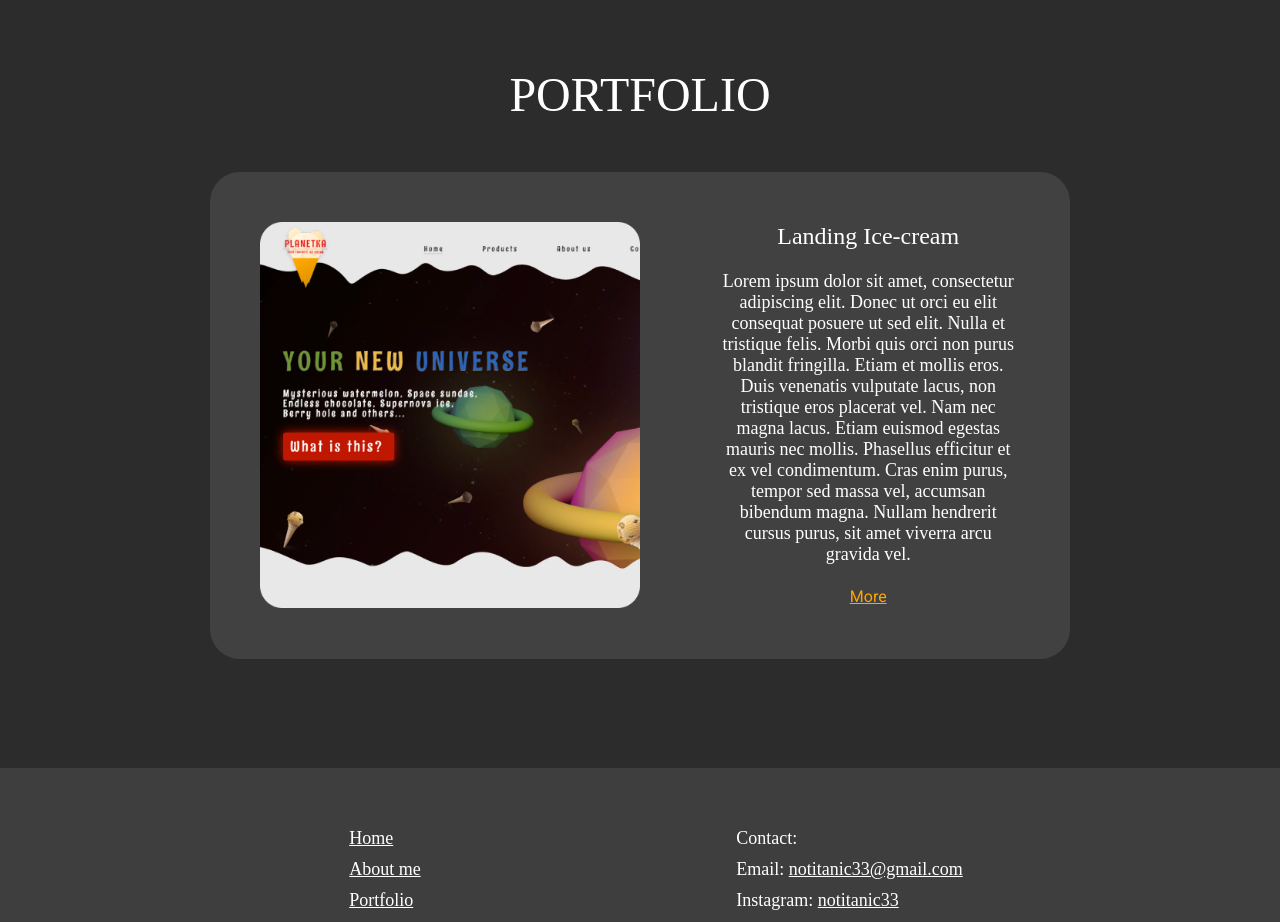
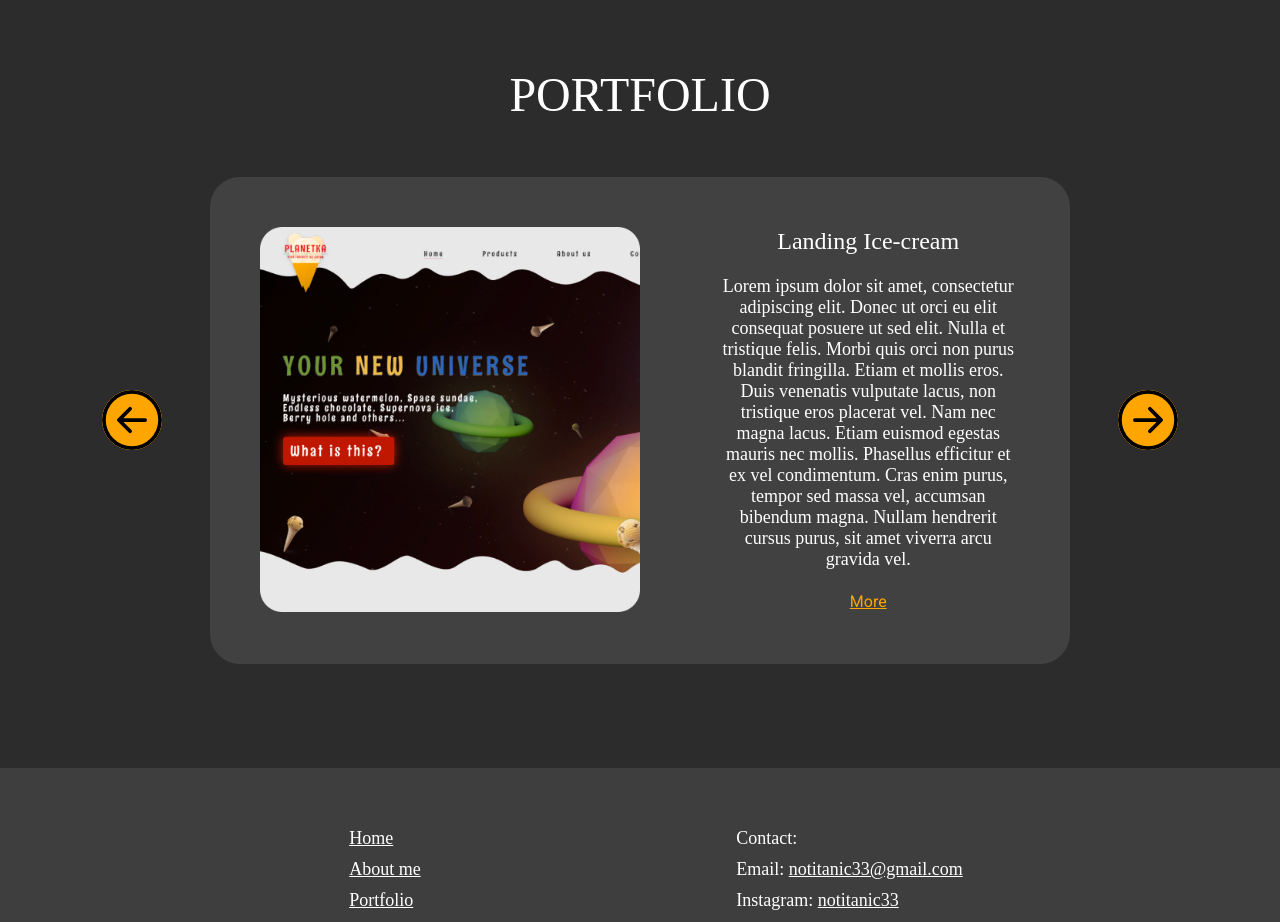
Before and after one commit to habibullo071/lending_1, a React (Create React App) app: page / in a window 1280 px wide. Shown: the part 1920-2842 px from the top of the page. Built offline with nearby package versions, Linux system fonts and the light colour scheme.

Commit message:
hsbdhcjhs

```diff
--- a/src/components/Foot/Footer.jsx
+++ b/src/components/Foot/Footer.jsx
@@ -3,6 +3,8 @@ import './Footer.scss';
 import maks from '../../img/maks.png';
 import ship from '../../img/ship.png';
 import next from '../../img/next.png';
+import left from '../../img/left.svg';
+import right from '../../img/right.svg';
 
 
 function Footer() {
@@ -11,6 +13,10 @@ function Footer() {
       <div className="top" id='3'>
         <div className="container">
           <h2 className='h2'>PORTFOLIO</h2>
+          <div className="disp">
+            <div className="lft">
+              <img src={left} alt="" />
+            </div>
             <div className="middle">
               <div className="inform">
                 <div className="left">
@@ -32,6 +38,10 @@ function Footer() {
                     sit amet viverra arcu gravida vel.</p>
                   <a href="#" className='a'>More </a>
                 </div>
+              </div>
+            </div>
+            <div className="rght">
+              <img src={right} alt="" />
             </div>
           </div>
         </div>
--- a/src/components/Foot/Footer.scss
+++ b/src/components/Foot/Footer.scss
@@ -6,6 +6,27 @@
 
 ul {
     list-style-type: none;
+}
+.disp{
+    display: flex;justify-content: space-around;
+}
+.lft{
+    text-align: center;
+}
+.lft img{
+    margin:260px auto;
+    width: 60px;
+    background-color: orange;
+    border-radius: 50%;
+}
+.rght{
+    text-align: center;
+}
+.rght img{
+    background-color: orange;
+    border-radius: 50%;
+    margin:260px auto;
+    width: 60px;
 }
 
 .top {
@@ -18,7 +39,7 @@ ul {
     max-width: 80%;
     background-color: #414141;
     border-radius: 30px;
-    margin: 50px auto;
+    margin:  auto;
     padding: 50px;
 }
 
```
Also changed, not shown: src/img/left.svg (added), src/img/right.svg (added). Lines whose indentation alone changed are shown as unchanged.
